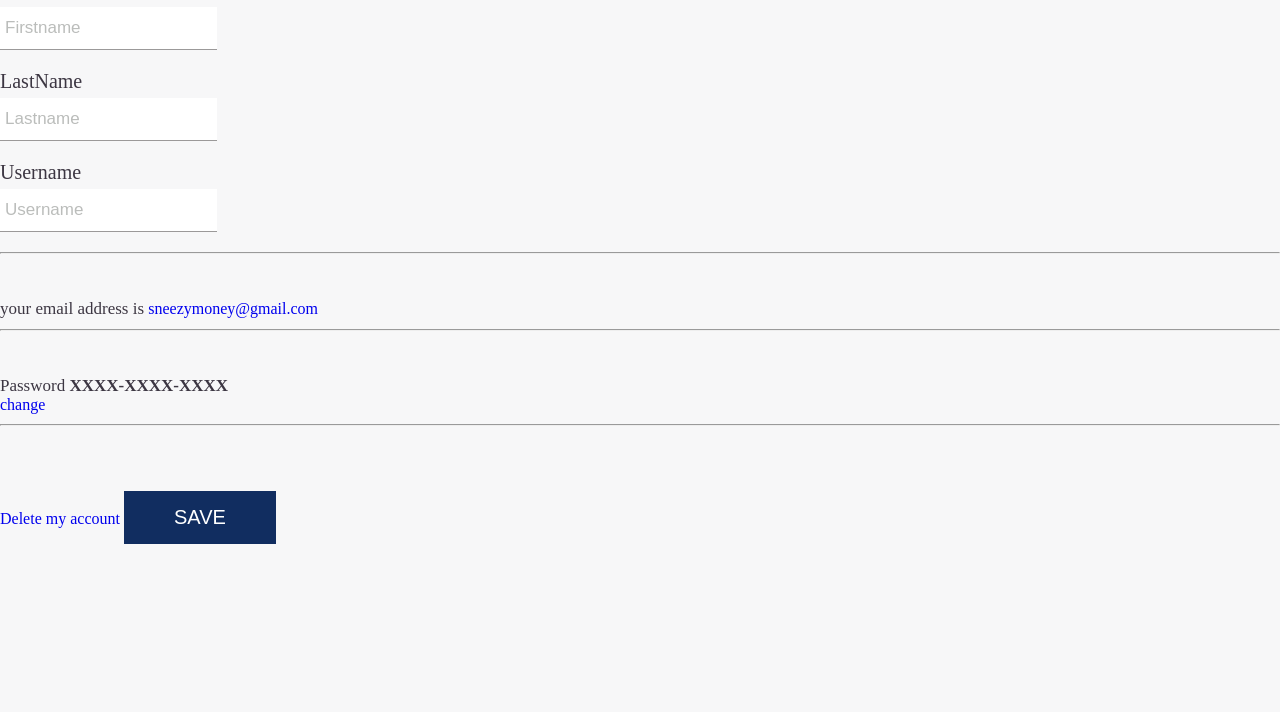
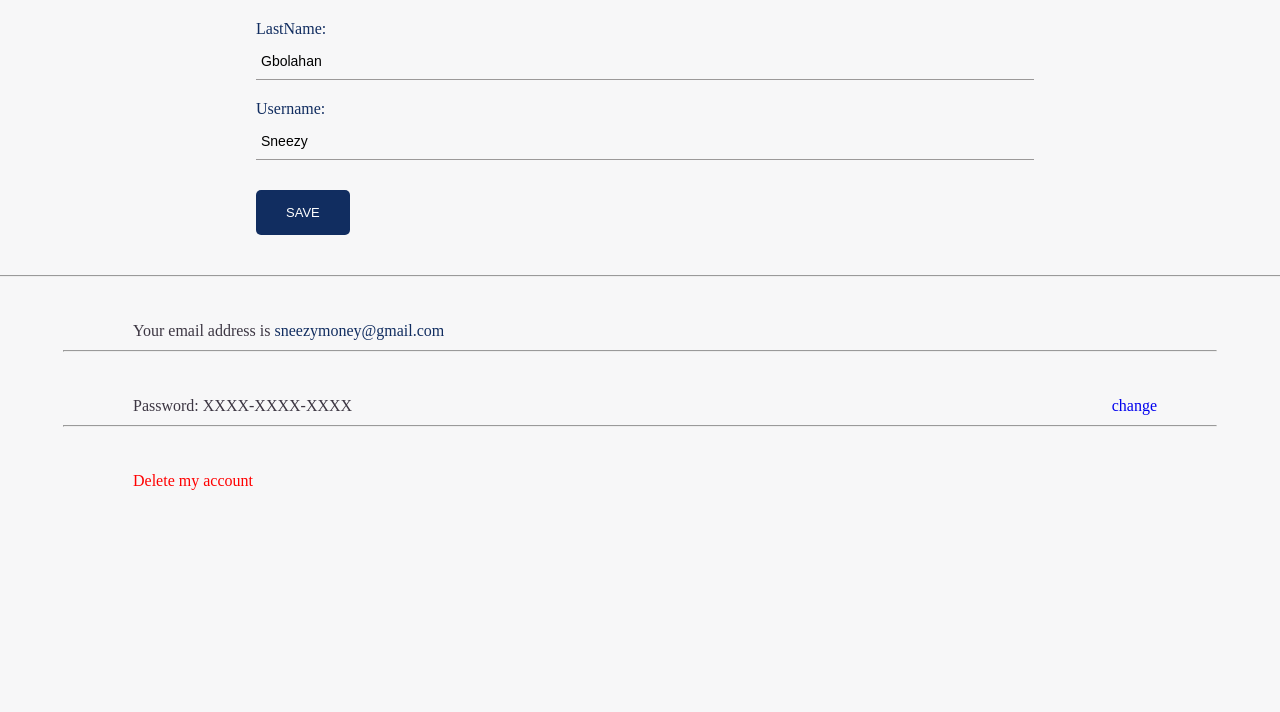
Before and after one commit to SneezyG/authentication, a Django app: template authenticate/app/template/profile.html in a window 1280 px wide. Shown: the part 334-1046 px from the top of the page. Before the commit the page ends 878 px from the top, so only its background shows below. Run offline with Django 4.2, Linux system fonts and the light colour scheme; the template is opened without the code that fills it, so the values that code supplies are empty; parts of the project's set-up code (start-up, migrations or seed data) failed here and were passed over; some libraries are stand-ins or nearby versions.

Commit message:
working and cleaning

```diff
--- a/authenticate/app/models.py
+++ b/authenticate/app/models.py
@@ -20,7 +20,6 @@ class User(AbstractUser):
   username = models.CharField(max_length=30, unique=False)
   email = models.EmailField(unique=True)
   avatar = models.ImageField(upload_to=path, null=True, blank=True)
-  about = models.TextField(null=True, blank=True)
 
   USERNAME_FIELD = 'email'
   REQUIRED_FIELDS = ['username']
--- a/authenticate/app/template/createForm.html
+++ b/authenticate/app/template/createForm.html
@@ -188,7 +188,7 @@ input:focus{
 
 <body>
 
-    <img id="logo" src="{% static 'app/logo/white.png'%}", alt="VTUme">
+    <img id="logo" src="{% static 'app/logo/white.png'%}", alt="fact">
 
 
     <div class="flex-container">
--- a/authenticate/app/template/profile.html
+++ b/authenticate/app/template/profile.html
@@ -14,30 +14,78 @@
             padding: 0;
             background-color: #f7f7f8;
             color: rgb(60, 54, 66);
+            overflow-x: hidden;
         }
 
+       header {
+         background-color: #6589c4;
+         position: fixed;
+         width: 100%;
+       }
+
+       #logo {
+        width: 35px;
+        margin: 15px 0 10px 10%;
+        transform: scale(2);
+       }
+
+       #verify {
+         display: inline;
+         float: right;
+         margin-right: 10%;
+       }
+
+       #verify > img {
+         width: 20px;
+       }
+
+       #verify > span {
+         position: relative;
+         bottom: 5px;
+         font-size: 13px;
+       }
+
+        main {
+          display: flex;
+          flex-direction: column;
+          align-items: center;
+          margin-top: 90px;
+          padding: 0 0 60px 0;
+        }
+
+        form > span {
+          font-size: 14px;
+        }
+
+        form {
+          width: 60%;
+        }
 
         label {
-            font-size: 20px;
-            margin: 0;
-            padding: 0;
+          font-size: 16px;
+          color: #112d60;
         }
 
         hr {
-            margin: 10px 0px 35px 0px;
+           margin: 10px 0px 35px 0px;
+           width: 90%;
         }
 
-        p {
+        hr#first {
+          width: 100%;
+        }
+
+        .para {
+            width: 80%;
             margin: 0;
-            padding: 10px 0px 0px 0px;
-            font-size: 17px;
+            padding: 10px 0px 0px 10px;
+            font-size: 16px;
         }
 
         .avartar {
-            vertical-align: middle;
             width: 120px;
-            height: 130px;
-            border-radius: 50%;
+            border-radius: 50px;
+            margin-bottom: 10px;
         }
 
 
@@ -46,76 +94,49 @@
         input[type=email],
         input[type=password] {
             display: block;
-            box-sizing: border-box;
-            font-size: 16px;
-            background-color: white;
+            width: 100%;
+            font-size: 14px;
+            background-color: #f7f7f8;
             border: none;
             border-bottom: 1px solid rgb(155, 153, 153);
-            padding: 12px 5px;
+            padding: 10px 5px;
             margin: 5px 0 20px 0;
         }
 
-        .custom-file-input::-webkit-file-upload-button {
-            visibility: hidden;
+        input:focus {
+            outline: none;
+        }
+
+        .visually-hidden {
+          position: absolute !important;
+          background-color: red;
+          height: 1px;
+          width: 1px;
+          overflow: hidden;
+          clip: rect(1px, 1px, 1px, 1px);
+        }
+
+       input.visually-hidden:is(:focus, :focus-within) + label {
+         outline: thin dotted;
+        }
+
+       #browse {
+         cursor: pointer;
+         text-decoration: underline;
+         font-size: 14px;
         }
 
 
-        .custom-file-input::before {
-            border: none;
-            border-radius: 7px;
-            font-size: 12px;
-            color: #FFFFFF;
-            padding: 10px 40px;
-            margin-top: 20px;
-            margin-bottom: 0px;
-            text-align: center;
-            -webkit-transition-duration: 0.4s;
-            /* Safari */
-            transition-duration: 0.4s;
-            text-decoration: none;
-            cursor: pointer;
-            content: 'Upload';
-            display: inline-block;
-            background-color: #112d60;
-        }
-
-        .custom-file-input:active::before {
-            background-color: #112d60;
-        }
-
-        input:focus {
-            background-color: rgb(250, 250, 250);
-            outline: none;
-        }
-
-         ::placeholder {
-            color: #bbbdbb;
-            opacity: 1;
-            /* Firefox */
-            font-size: 17px;
-        }
-
-         :-ms-input-placeholder {
-            /* Internet Explorer 10-11 */
-            color: #bbbdbb
-        }
-
-         ::-ms-input-placeholder {
-            /* Microsoft Edge */
-            color: #bbbdbb
-        }
-
         .button {
-            position: relative;
             background-color: #112d60;
             border: none;
-            font-size: 20px;
+            border-radius: 5px;
+            font-size: 13px;
             color: #FFFFFF;
-            padding: 15px 50px;
-            margin-top: 30px;
+            padding: 15px 30px;
+            margin-top: 10px;
+            margin-bottom: 30px;
             text-align: center;
-            -webkit-transition-duration: 0.4s;
-            /* Safari */
             transition-duration: 0.4s;
             text-decoration: none;
             overflow: hidden;
@@ -133,15 +154,77 @@
             color: #112d60;
         }
 
-        .change {
-            align-self: center;
+        #delete {
+          color: red;
         }
 
-        h3 {
-            font-size: 18px;
-            margin: 0;
-            padding: 0;
+        #pass > a {
+           float: right;
         }
+
+        #email > span {
+          color: #112d60;
+        }
+
+
+        #confirmDelete {
+          border: 1px solid #112d60;
+          width: 50%;
+          margin-top: 20px;
+          visibility: hidden;
+          border-radius: 5px;
+          padding: 10px 10px 10px 10px;
+          display: flex;
+          flex-direction: column;
+          align-items: center;
+        }
+
+        #confirmDelete > input {
+          width: 80%;
+          margin: 0 0 20px 0;
+          border: 1px solid rgb(155, 153, 153);
+          border-radius: 15px;
+          padding-left: 20px;
+        }
+
+        #info {
+          margin: 0 0 10px 0;
+          padding: 0;
+          font-size: 15px;
+        }
+
+        #error {
+          font-size: 13px;
+          margin: 0 0 10px 0;
+          padding: 0;
+          color: red;
+          text-align: center;
+          display: none;
+        }
+
+        #confirmDelete > button {
+          color: white;
+          background-color: red;
+          outline: none;
+          border: none;
+          padding: 10px;
+          border-radius: 5px;
+          opacity: 0.5;
+         pointer-events: none;
+        }
+
+
+
+
+@media only screen and (max-width: 800px) {
+    form {
+      width: 80%;
+    }
+
+    #confirmDelete {
+      width: 80%;
+    }
+}
 
 
 
@@ -149,45 +232,137 @@
 </head>
 
 <body>
-   <form>
-        <div class="trite">
-          <img src="avartar.jpg" alt="Avatar" class="avartarr">
 
-            <!-- The `multiple` attribute lets users select multiple files. -->
+ <header>
+  <img id="logo" src="black.png" alt="fact-logo">
 
-            <input type="file" class="custom-file-input">
-        </div>
+  <p id="verify">
+    <img src="unverified.png" alt="status" />
+    <span>unverified</span>
+  </p>
+ </header>
 
+ <main>
+    <img src="avartar.jpg" alt="Avatar" class="avartar">
 
-        <label for="fname">FirstName</label>
-        <input type="text" placeholder="Firstname">
-        <label for="fname">LastName</label>
-        <input type="text" placeholder="Lastname">
-        <label for="fname">Username</label>
-        <input type="text" placeholder="Username">
+    <form>
+       <input
+       id="fileElem"
+       type="file"
+       accept=".png, .jpeg, .jpg"
+       class="visually-hidden"/>
+       <label id="browse" for="fileElem"/>
+       change avatar</label>
+       <span> (no chosen file)</span>
 
+      <br/>
+      <br/>
+      <br/>
+
+      <label for="fname">FirstName:</label>
+      <input type="text" value="Ahmad">
+
+      <label for="fname">LastName:</label>
+      <input type="text" value="Gbolahan">
+
+      <label for="fname">Username:</label>
+      <input type="text" value="Sneezy">
+
+      <button type="submit " class="button ">SAVE</button>
+    </form>
+
+        <hr id="first"/>
+
+        <p id="email" class="para">
+          Your email address is
+          <span>sneezymoney@gmail.com</span>
+        </p>
 
         <hr>
 
-        <p class="para">your email address is <a href="#">sneezymoney@gmail.com</a> </p>
-
+        <p id="pass" class="para">
+          Password:
+        <span>XXXX-XXXX-XXXX </span>
+        <a href="#">change</a>
+        </p>
 
         <hr>
 
+        <p id="delete" class="para"><span>Delete my account</span></p>
 
 
-        <p>Password <span style="font-weight: bold;">XXXX-XXXX-XXXX</span></p>
-        <div class="change"><a href="#">change</a></div>
+        <form id="confirmDelete" action="" method="get" onsubmit="return validateForm()">
+
+          <p id="info">Type your username below to delete account </p>
+          <p id="error"> Username mismatch </p>
+          <input type="text" placeholder="Enter Username" />
+          <button>Delete Account</button>
+
+        </form>
+
+   </main>
 
 
-        <hr>
+
+  <script>
+
+  const _delete = document.querySelector("#delete > span");
+  const _form = document.querySelector("#confirmDelete");
+  const _input = document.querySelector("#confirmDelete > input");
+  const _button = document.querySelector("#confirmDelete > button");
+  const error = document.querySelector("#error");
 
 
-         <a href="# ">Delete my account</a>
-         <button type="submit " class="button ">SAVE</button>
+
+  let elemArray = [_form, _delete];
+  for (let elem of _form.children) {
+    elemArray.push(elem);
+  }
 
 
-     </form>
+
+  document.addEventListener('click', (e) => {
+      let elem = e.target;
+
+      if (elemArray.includes(elem)) {
+        _form.style.visibility = "visible";
+        _input.focus();
+        return;
+      }
+      _form.style.visibility = "hidden";
+  });
+
+
+
+  _input.addEventListener('input', () => {
+     error.style.display = "none";
+
+     if (_input.value.length >= 1) {
+       _button.style.pointerEvents = "auto";
+       _button.style.opacity = 1;
+       return;
+     }
+     _button.style.pointerEvents = "none";
+     _button.style.opacity = 0.5;
+  });
+
+
+
+
+  const username = "Sneezy";
+
+  function validateForm() {
+     if (_input.value == username) {
+       return true;
+     } else {
+       error.style.display = "block";
+       return false;
+     }
+  }
+
+
+
+  </script>
 
 
 </body>
--- a/authenticate/authenticate/settings.py
+++ b/authenticate/authenticate/settings.py
@@ -36,7 +36,6 @@ ALLOWED_HOSTS = []
 
 
 AUTH_USER_MODEL = "app.User"
-
 
 
 AUTHENTICATION_BACKENDS = [
```
Also changed, not shown: authenticate/app/static/app/images/unverified.png (added), authenticate/app/template/avartar.jpg (added), authenticate/app/template/black.png (added), authenticate/app/template/unverified.png (renamed from authenticate/app/static/app/images/unverified-user.png).
